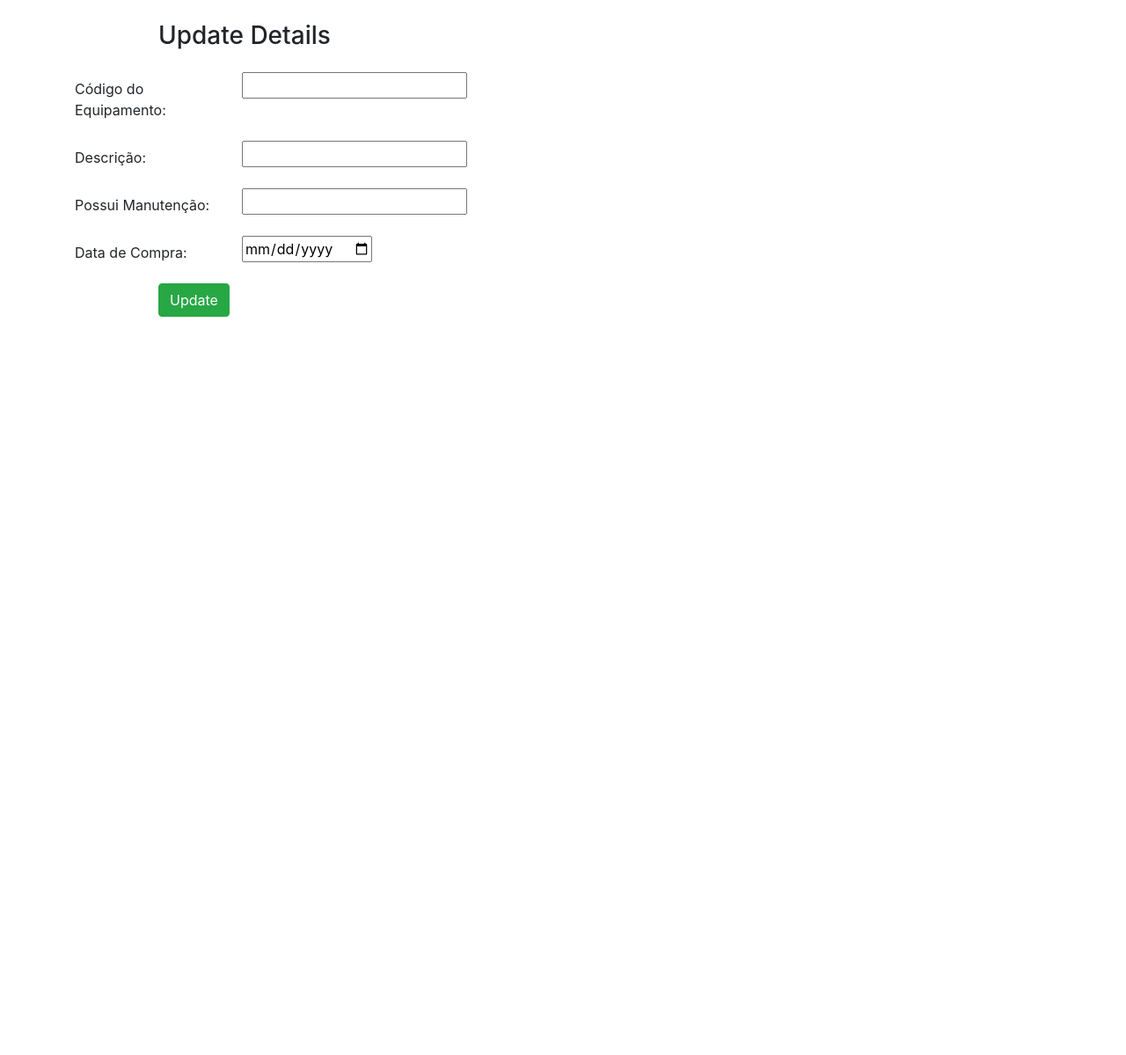
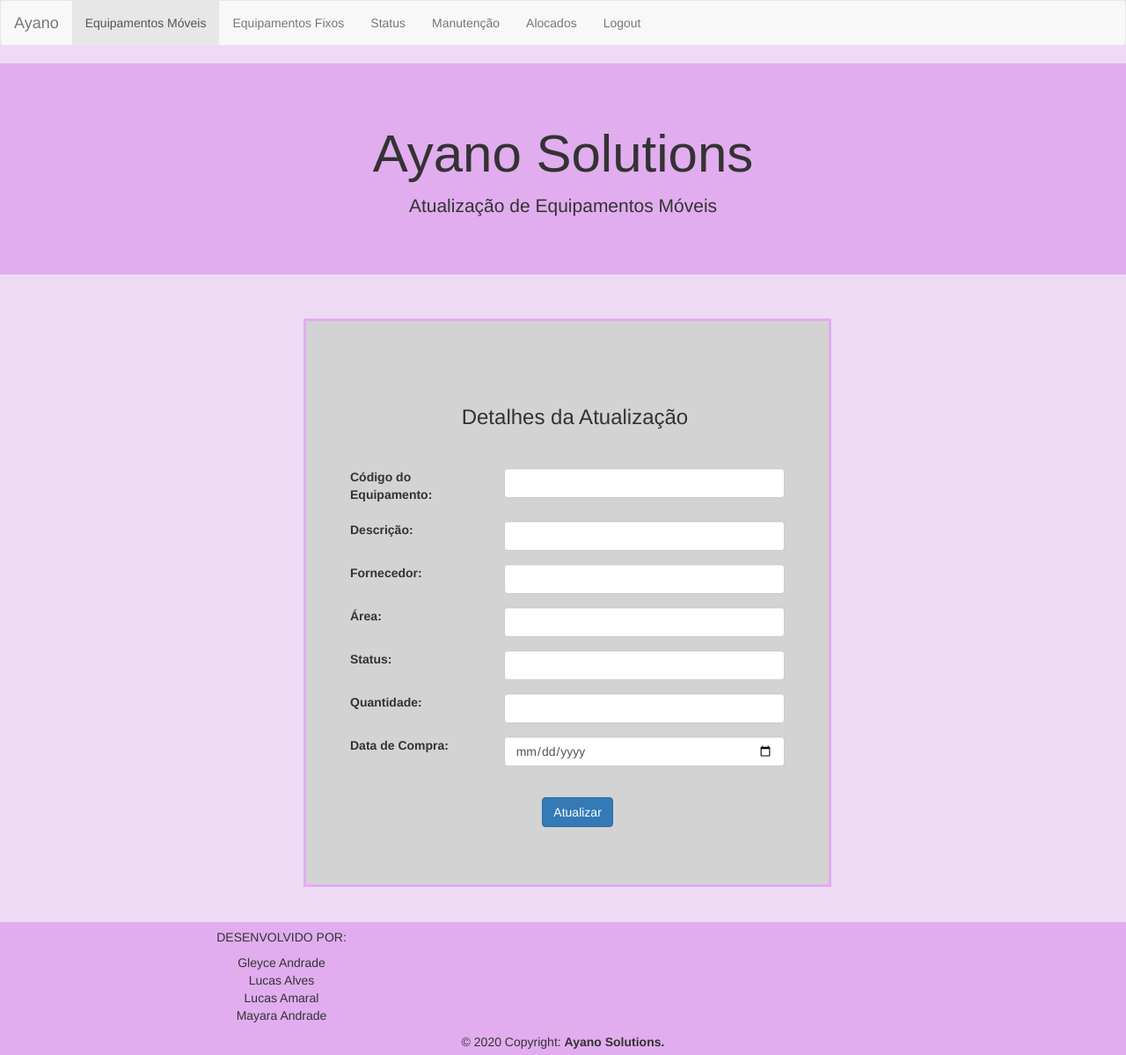
Before and after one commit to MayaraAndrade-hub/PI-1, a Django app: template Ayano_Solutions/equipamento/templates/edit.html in a window 1280 px wide. Shown: the whole page at 88% size. Before the commit the page ends 360 px from the top, so only its background shows below. Run offline with Django 3.2, Linux system fonts and the light colour scheme; the template is opened without the code that fills it, so the values that code supplies are empty; some libraries are stand-ins or nearby versions.

Commit message:
Update edit.html

```diff
--- a/Ayano_Solutions/equipamento/templates/edit.html
+++ b/Ayano_Solutions/equipamento/templates/edit.html
@@ -1,54 +1,136 @@
 <!DOCTYPE html>
 <html lang="en">
 <head>
+    <style>
+#teste{
+  background-color: lightgrey;
+  width: 600px;
+  border: solid #E1ADEE;
+  padding: 50px;
+  margin: 20px;
+    position: relative;
+ left: 5px;
+
+}
+
+        #bt{
+            border: solid #B24ECD;
+  background-color: #E1ADEE;
+            color:#B24ECD;
+    position: absolute;
+ left: 250px;
+            border-radius: 12px;
+
+}
+
+        #bt:hover {
+  background-color: white;
+  color: #E1ADEE;
+            border: solid #B24ECD;
+}
+</style>
     <meta charset="UTF-8">
     <title>Index</title>
     {% load static %}
     <link rel="stylesheet" href="{% static 'css/style.css' %}"/>
-    <link rel="stylesheet" href="https://stackpath.bootstrapcdn.com/bootstrap/4.4.1/css/bootstrap.min.css" integrity="sha384-Vkoo8x4CGsO3+Hhxv8T/Q5PaXtkKtu6ug5TOeNV6gBiFeWPGFN9MuhOf23Q9Ifjh" crossorigin="anonymous">
+    <link rel="stylesheet" href="https://maxcdn.bootstrapcdn.com/bootstrap/3.4.1/css/bootstrap.min.css">
+  <script src="https://ajax.googleapis.com/ajax/libs/jquery/3.4.1/jquery.min.js"></script>
+  <script src="https://maxcdn.bootstrapcdn.com/bootstrap/3.4.1/js/bootstrap.min.js"></script>
 </head>
-<body>
+<body style="background-color:#EFDAF5;">
+    <nav class="navbar navbar-default">
+  <div class="container-fluid">
+    <div class="navbar-header">
+      <a class="navbar-brand" href="/show">Ayano</a>
+    </div>
+    <ul class="nav navbar-nav">
+      <li class="active"><a href="/show">Equipamentos Móveis</a></li>
+        <li><a href="#">Equipamentos Fixos</a></li>
+      <li><a href="#">Status</a></li>
+      <li><a href="#">Manutenção</a></li>
+        <li><a href="#">Alocados</a></li>
+        <li><a href="/logout/">Logout</a></li>
+    </ul>
+  </div>
+</nav>
+    <div class="jumbotron text-center" style="background-color:#E1ADEE;">
+  <h1 style="font:60px Arial;">Ayano Solutions</h1>
+  <p>Atualização de Equipamentos Móveis</p>
+</div>
 <form method="POST" class="post-form" action="/update/{{equipamento.id}}">
         {% csrf_token %}
-    <div class="container">
+
+    <br><div id ='teste' class="container center-block" style="margin: 0 auto;">
 <br>
     <div class="form-group row">
-    <label class="col-sm-1 col-form-label"></label>
-    <div class="col-sm-4">
-    <h3>Update Details</h3>
+    <label class="col-md-12 col-form-label"></label>
+    <div class="col-md-12">
+    <h3>&nbsp;&nbsp;&nbsp;&nbsp;&nbsp;&nbsp;&nbsp;&nbsp;&nbsp;&nbsp;&nbsp;&nbsp;&nbsp;&nbsp;&nbsp;&nbsp;&nbsp;&nbsp;&nbsp;Detalhes da Atualização</h3><br>
     </div>
   </div>
     <div class="form-group row">
-    <label class="col-sm-2 col-form-label">Código do Equipamento:</label>
-    <div class="col-sm-4">
-        <input type="text" name="eid" id="id_eid" required maxlength="20" value="{{ equipamento.eid }}"/>
+    <label class="col-sm-4 col-form-label">Código do Equipamento:</label>
+    <div class="col-sm-8">
+        <input type="text" class="form-control" name="eid" id="id_eid" required maxlength="20" value="{{ equipamento.eid }}"/>
     </div>
   </div>
   <div class="form-group row">
-    <label class="col-sm-2 col-form-label">Descrição:</label>
-    <div class="col-sm-4">
-        <input type="text" name="ename" id="id_ename" required maxlength="100" value="{{ equipamento.ename }}" />
+    <label class="col-sm-4 col-form-label">Descrição:</label>
+    <div class="col-sm-8">
+        <input type="text" class="form-control" name="ename" id="id_ename" required maxlength="100" value="{{ equipamento.ename }}" />
     </div>
   </div>
     <div class="form-group row">
-    <label class="col-sm-2 col-form-label">Possui Manutenção:</label>
-    <div class="col-sm-4">
-        <input type="Text" name="emanutencao" id="id_emanutencao" required maxlength="254" value="{{ equipamento.emanutencao }}" />
+    <label class="col-sm-4 col-form-label">Fornecedor:</label>
+    <div class="col-sm-8">
+        <input type="Text" class="form-control" name="efornecedor" id="id_efornecedor" required maxlength="254" value="{{ equipamento.efornecedor }}" />
+    </div>
+  </div>
+        <div class="form-group row">
+    <label class="col-sm-4 col-form-label">Área:</label>
+    <div class="col-sm-8">
+        <input type="Text" class="form-control"name="earea" id="id_earea" required maxlength="254" value="{{ equipamento.earea }}" />
+    </div>
+  </div>
+        <div class="form-group row">
+    <label class="col-sm-4 col-form-label">Status:</label>
+    <div class="col-sm-8">
+        <input type="Text" class="form-control" name="estatus" id="id_estatus" required maxlength="254" value="{{ equipamento.estatus }}" />
+    </div>
+  </div>
+        <div class="form-group row">
+    <label class="col-sm-4 col-form-label">Quantidade:</label>
+    <div class="col-sm-8">
+        <input type="Text" class="form-control" name="eqtd" id="id_eqtd" required maxlength="254" value="{{ equipamento.eqtd }}" />
     </div>
   </div>
     <div class="form-group row">
-    <label class="col-sm-2 col-form-label">Data de Compra:</label>
+    <label class="col-sm-4 col-form-label">Data de Compra:</label>
+    <div class="col-sm-8">
+        <input type="date" class="form-control" name="edataC" id="id_edataC" value="{{ equipamento.edataC }}" />
+    </div>
+  </div> <br>
+    <div class="form-group row">
+    <label class="col-sm-5 col-form-label"></label>
     <div class="col-sm-4">
-        <input type="date" name="edataC" id="id_edataC" value="{{ equipamento.econtact }}" />
-    </div>
-  </div>
-    <div class="form-group row">
-    <label class="col-sm-1 col-form-label"></label>
-    <div class="col-sm-4">
-    <button type="submit" class="btn btn-success">Update</button>
+    <button type="submit" class="btn btn-primary">Atualizar</button>
     </div>
   </div>
     </div>
-</form>
+
+</form><br><br>
+    <footer style="background-color:#E1ADEE;" class="page-footer font-small blue pt-4">
+  <div class="container-fluid text-center text-md-left">
+    <div class="row">
+      <div class="col-md-6 mt-md-0 mt-3">
+        <h5 class="text-uppercase">Desenvolvido por:</h5>
+        <p>Gleyce Andrade<br>Lucas Alves<br>Lucas Amaral<br>Mayara Andrade</p>
+      </div>
+    </div>
+  </div>
+  <div class="footer-copyright text-center py-3">© 2020 Copyright:
+    <label> Ayano Solutions.</label>
+  </div>
+</footer>
 </body>
 </html>
```
